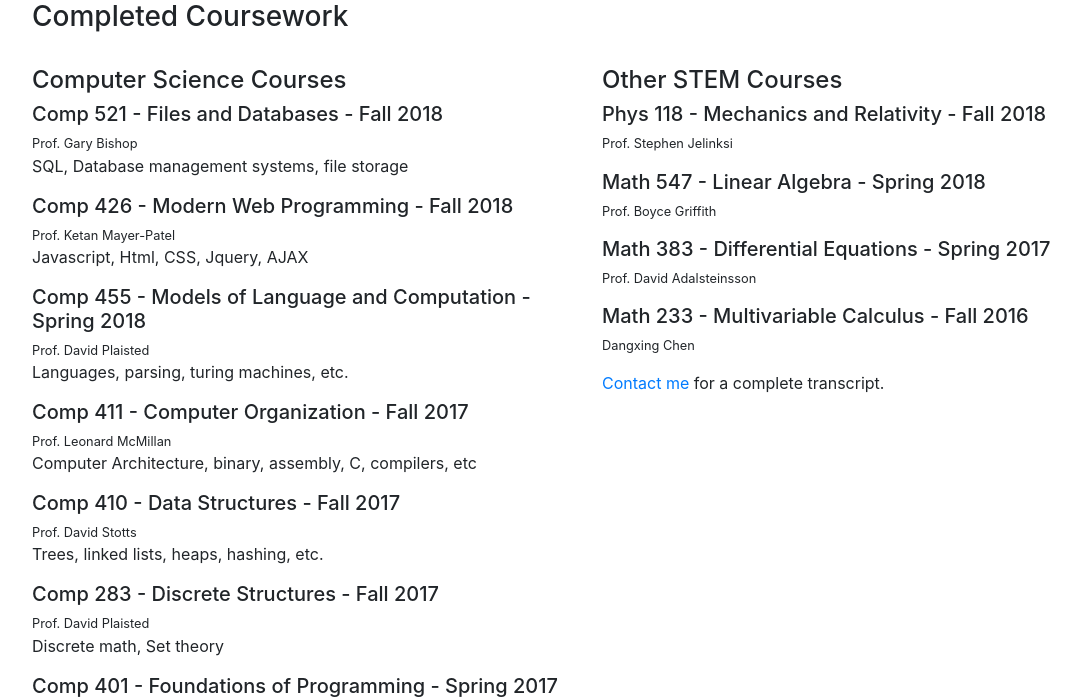
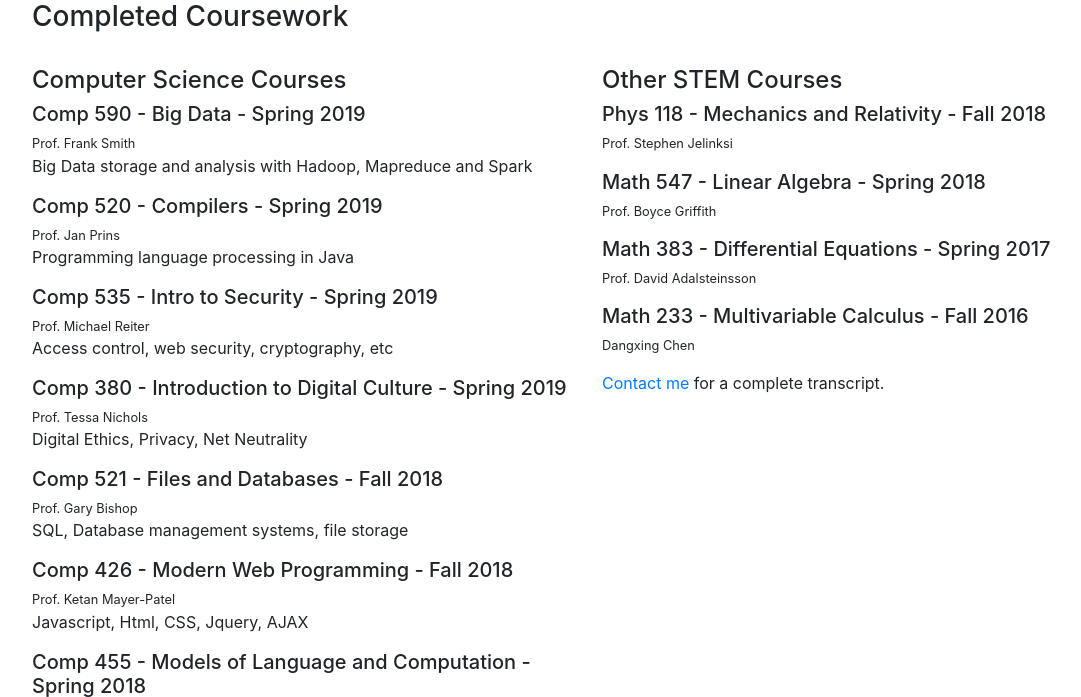
Before and after one commit to DersJ/resume-site-2, a Django app: page /coursework/ in a window 1280 px wide. Shown: the part 56-753 px from the top of the page, without its empty margins (53-1134 px from the left). Run offline with Django 3.2, Linux system fonts and the light colour scheme; some libraries are stand-ins or nearby versions.

Commit message:
updated courses

```diff
--- a/templates/coursework.html
+++ b/templates/coursework.html
@@ -8,6 +8,23 @@
 <div class="col-sm-6">
 
 <h4>Computer Science Courses</h4>
+
+<h5>Comp 590 - Big Data - Spring 2019</h5>
+<small>Prof. Frank Smith</small>
+<p>Big Data storage and analysis with Hadoop, Mapreduce and Spark</p>
+
+<h5>Comp 520 - Compilers - Spring 2019</h5>
+<small>Prof. Jan Prins</small>
+<p>Programming language processing in Java</p>
+
+<h5>Comp 535 - Intro to Security - Spring 2019</h5>
+<small>Prof. Michael Reiter</small>
+<p>Access control, web security, cryptography, etc</p>
+
+<h5>Comp 380 - Introduction to Digital Culture - Spring 2019</h5>
+<small>Prof. Tessa Nichols</small>
+<p>Digital Ethics, Privacy, Net Neutrality</p>
+
 <h5>Comp 521 - Files and Databases - Fall 2018</h5>
 <small>Prof. Gary Bishop</small>
 <p>SQL, Database management systems, file storage</p>
```
Also changed, not shown: 1 other file.
